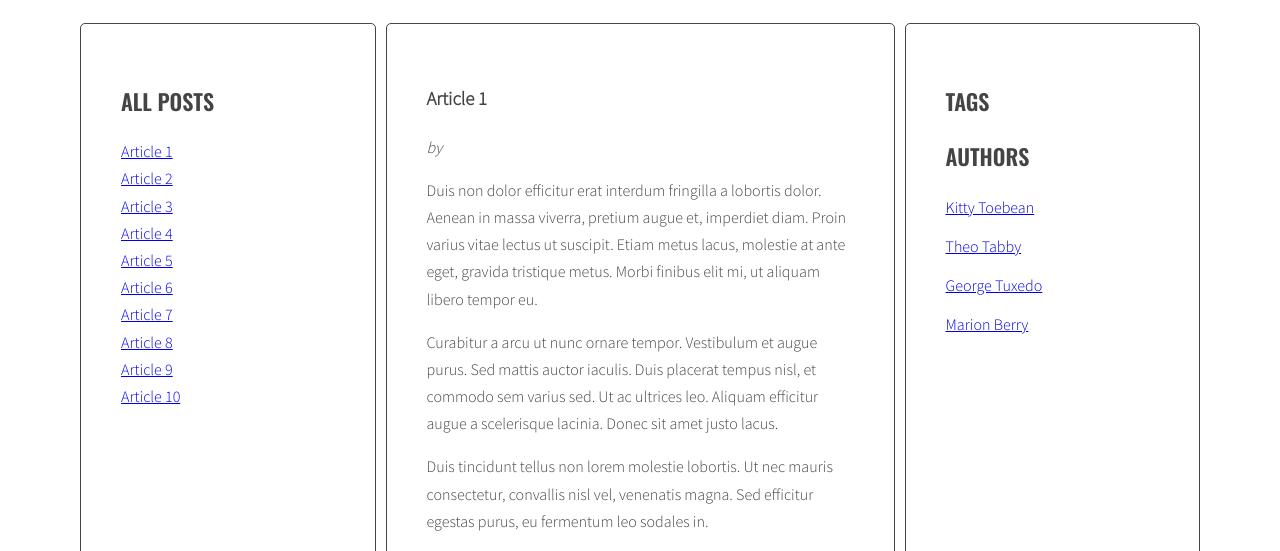
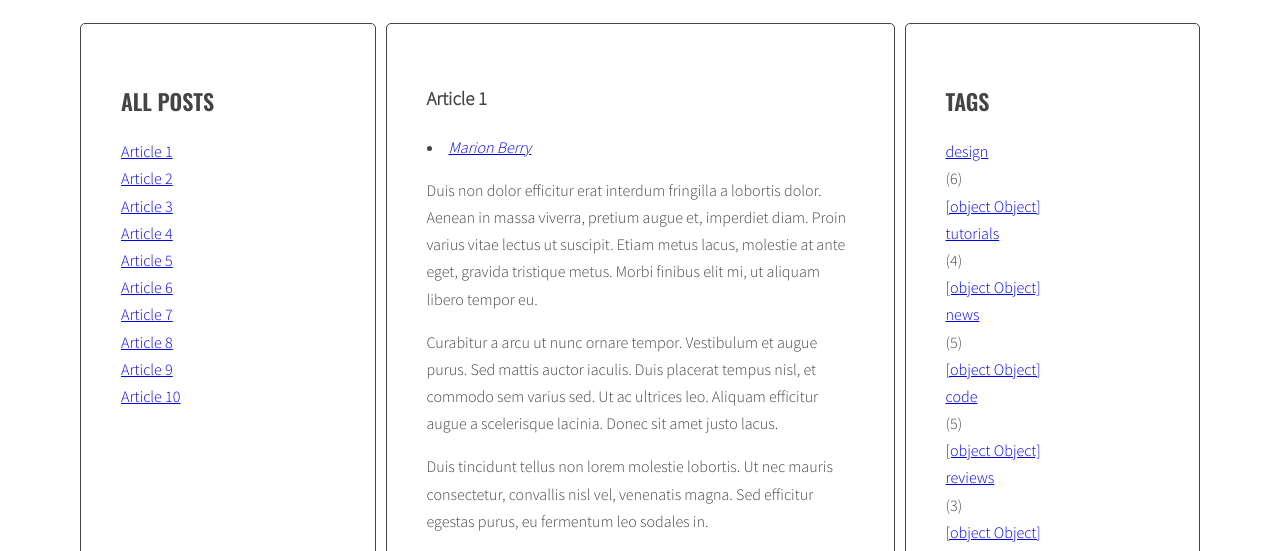
Before and after one commit to Sylwia2424/javascript-blog, a website: page index.html in a window 1280 px wide. Shown: the part 220-771 px from the top of the page. Drawn offline with nearby package versions, Linux system fonts and the light colour scheme.

Commit message:
Add list

```diff
--- a/index.html
+++ b/index.html
@@ -181,8 +181,11 @@
 	      <aside class="sidebar">
 	        <h2 class="section-title">Tags</h2>
 	        <ul class="list tags">
-
-	        </ul>
+				<li><a href="#" class=""></a></li>
+				<li><a href="#">code</a> <span>(5)</span></li>
+				<li><a href="#">tutorials</a> <span>(4)</span></li>
+				<li><a href="#">reviews</a> <span>(4)</span></li>
+				<li><a href="#">news</a> <span>(6)</span></li>	        </ul>
 	        <h2 class="section-title">Authors</h2>
 	        <ul class="list authors">
 	          <li>
--- a/js/script.js
+++ b/js/script.js
@@ -136,12 +136,6 @@ function generateTags() {
 			htmlList += generateTagLink(tag);
 		}
 		articlesList.innerHTML = htmlList;
-		//let allTags={}
-		//if(!allTags.hasOwnProperty(tag)){
-		//allTags[tag]=1;
-		//}else{
-		//	allTags[tag]++;
-		//}
 	}
 	const tagsAElements = document.querySelectorAll(".list-horizontal a")
 	for (let tag of tagsAElements) {
@@ -251,8 +245,9 @@ function calculateTagsParams(tags){
 }
 
 function calculateTagClass(count, params){
+	return '<li><a href="#' + count + '"><span>' + params + '</span></a></li>';
+}
 
-}
 function generateTags(){
 	/* [NEW] create a new variable allTags with an empty array */
 	let allTags = {};
@@ -299,10 +294,12 @@ function generateTags(){
 	/*LOOP: for each tag in allTags: */
 	for (let tag in allTags){
 		/*Generate code of a link and add it to allTagsHTML*/
-		//allTagsHTML += tag + ' (' + allTags[tag] + ') ';
-		//const tagLinkHTML = '<li>' + calculateTagClass(allTags[tag], tagsParams) + '</li>';
-		//allTagsHTML += tagLinkHTML;
-		tagLinkHTML += '<li>' + calculateTagClass(allTags[tag], tagsParams) + '</li>';
+		allTagsHTML += tag + ' (' + allTags[tag] + ') ';
+		//class= "calculateTagClass";
+		const tagLinkHTML = '<li>' + calculateTagClass(allTags[tag], tagsParams) + '</li>';
+		allTagsHTML += tagLinkHTML;
+
+		//tagLinkHTML += '<li>' + calculateTagClass(allTags[tag], tagsParams) + '</li>';
 	}
 	tagList.innerHTML = allTagsHTML;
 
```
